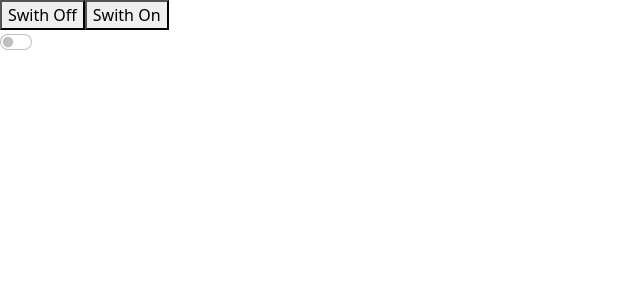
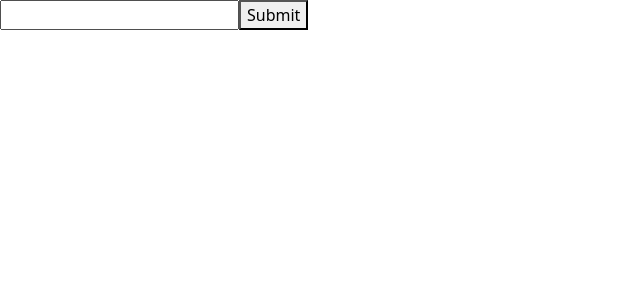
Before and after one commit to PrinceKhunt16/React, a React (Create React App) app: page / in a window 1280 px wide. Shown: the top 300 px of the page, without its empty margins (0-640 px from the left). Built offline with nearby package versions, Linux system fonts and the light colour scheme.

Commit message:
Controlled and uncontrolled component

```diff
--- a/src/App.jsx
+++ b/src/App.jsx
@@ -11,6 +11,8 @@ import ContextModule from './components/ContextModule/userDetails';
 import { UserProvider } from './components/ContextModule/userContext';
 import Compound from './components/CompoundComponents/Compound';
 import Toggle from './components/StateReducer/Toggle';
+import ControlledComponent from './components/ControlledComponent';
+import UncontrolledComponent from './components/UncontrolledComponent';
 
 const App = () => {
     return (
@@ -28,7 +30,9 @@ const App = () => {
                 </UserProvider>
             */}
             {/* <Compound /> */}
-            <Toggle />
+            {/* <Toggle /> */}
+            {/* <ControlledComponent /> */}
+            <UncontrolledComponent />
         </div>
     )
 }
--- /dev/null
+++ b/src/components/ControlledComponent/index.jsx
@@ -0,0 +1,19 @@
+import React, { useState } from 'react';
+
+const ControlledComponent = () => {
+    const [value, setValue] = useState('');
+
+    /*
+
+    Controlled Components are those in which form's data is handled by the component's state. It takes its current value through props and makes changes through callbacks like onClick, onChange, etc. A parent component manages its own state and passes the new values as props to the controlled component.
+
+    */
+
+    return (
+        <div>
+            <input type="text" value={value} onChange={(e) => setValue(e.target.value)} />
+        </div>
+    )
+}
+
+export default ControlledComponent;
--- /dev/null
+++ b/src/components/UncontrolledComponent/index.jsx
@@ -0,0 +1,27 @@
+import React, { useRef } from 'react';
+
+const UncontrolledComponent = () => {
+    const inputRef = useRef(null);
+
+    /*
+
+    Uncontrolled Components are the components that are not controlled by the React state and are handled by the DOM (Document Object Model). So in order to access any value that has been entered we take the help of refs.
+
+    */
+
+    const submitForm = (e) => {
+        e.preventDefault();
+        console.log(inputRef.current.value);
+    }
+
+    return (
+        <div>
+            <form>
+                <input ref={inputRef} type="text" />
+                <button onClick={submitForm}>Submit</button>
+            </form>
+        </div>
+    )
+}
+
+export default UncontrolledComponent;
```
